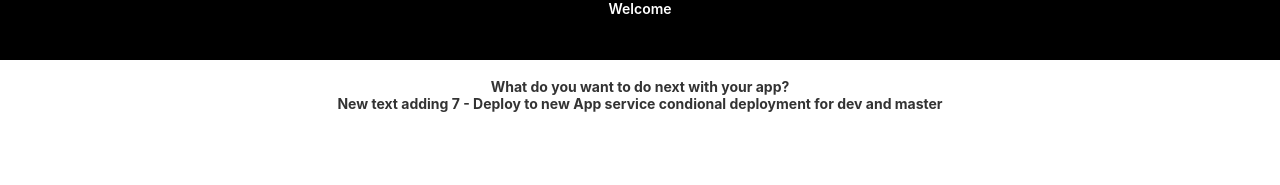
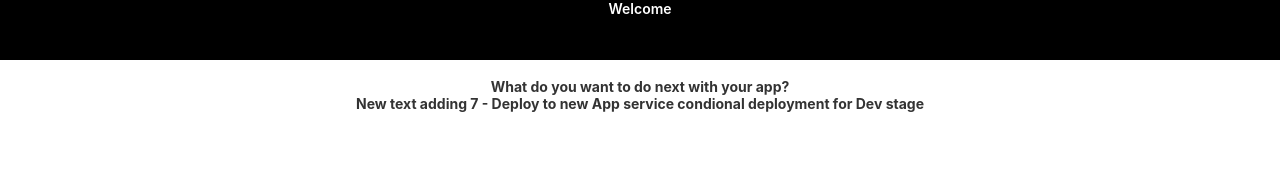
Before and after one commit to EswarDevops/angular-app-with-azure, an Angular app: page / in a window 1280 px wide. Shown: the top 185 px of the page. Built offline with nearby package versions, Linux system fonts and the light colour scheme.

Commit message:
This is for Dev stage deployment

```diff
--- a/src/app/app.component.html
+++ b/src/app/app.component.html
@@ -294,7 +294,7 @@
 <div class="content" role="main">
 
   <p>What do you want to do next with your app?</p>
-  <p>New text adding 7 - Deploy to new App service condional deployment for dev and master</p>
+  <p>New text adding 7 - Deploy to new App service condional deployment for Dev stage</p>
 
 </div>
 
```
